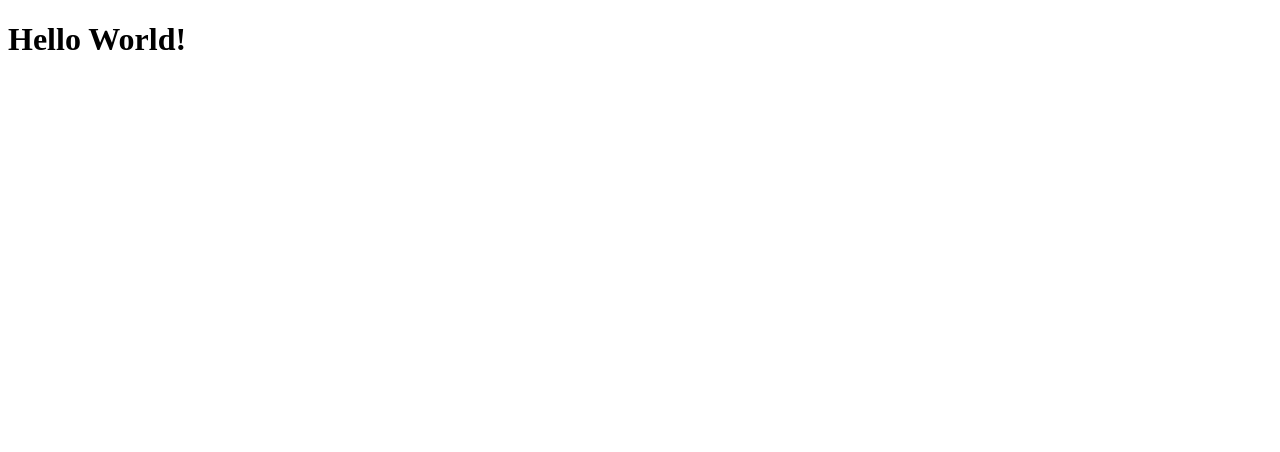
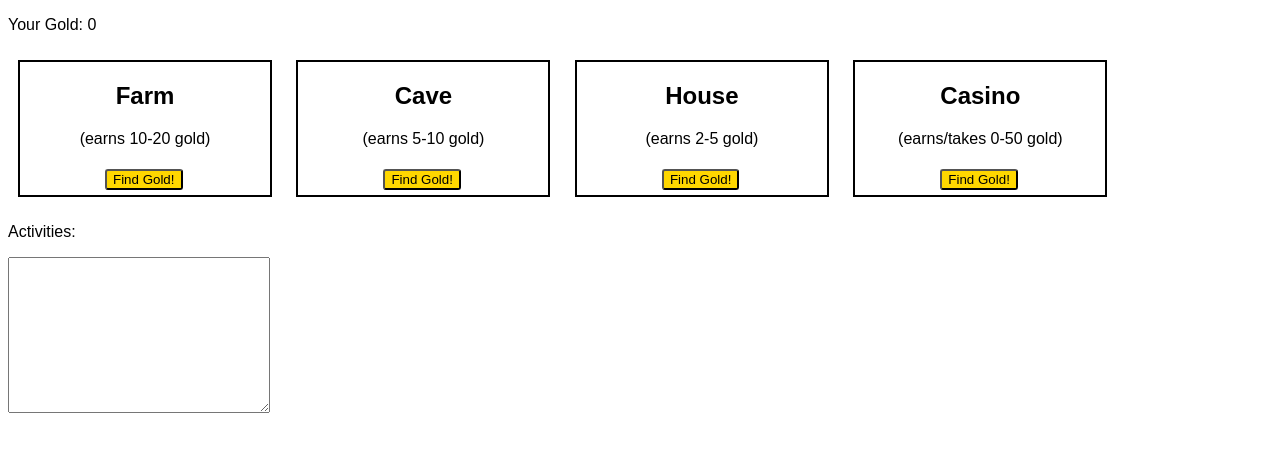
Before and after one commit to dcrawford027/ninja_gold, a Django app: page / in a window 1280 px wide. Before the commit the part shown is almost empty. Shown: the top 452 px of the page. Run offline with Django 3.2, Linux system fonts and the light colour scheme.

Commit message:
completed gold_processing

```diff
--- /dev/null
+++ b/main_app/static/css/style.css
@@ -0,0 +1,20 @@
+body {
+    font-family: Arial, Helvetica, sans-serif;
+}
+
+.card {
+    border: 2px solid black;
+    display: inline-block;
+    width: 250px;
+    margin: 10px;
+}
+
+h2, form p {
+    text-align: center;
+}
+
+button {
+    margin: 5px 85px;
+    background-color: gold;
+    border-radius: 3px;
+}
--- a/main_app/templates/index.html
+++ b/main_app/templates/index.html
@@ -4,8 +4,52 @@
     <meta charset="UTF-8">
     <meta name="viewport" content="width=device-width, initial-scale=1.0">
     <title>Ninja Gold</title>
+    {% load static %}
+    <link rel="stylesheet" href="{% static 'css/style.css' %}">
 </head>
 <body>
-    <h1>Hello World!</h1>
+    <div>
+        <p>Your Gold: {{ request.session.purse }}</p>
+    </div>
+    <div class="card">
+        <form action="process_money" method="POST">
+            {% csrf_token %}
+            <input type="hidden" name="location" value="farm">
+            <h2>Farm</h2>
+            <p>(earns 10-20 gold)</p>
+            <button type="submit">Find Gold!</button>
+        </form>
+    </div>
+    <div class="card">
+        <form action="process_money" method="POST">
+            {% csrf_token %}
+            <input type="hidden" name="location" value="cave">
+            <h2>Cave</h2>
+            <p>(earns 5-10 gold)</p>
+            <button type="submit">Find Gold!</button>
+        </form>
+    </div>
+    <div class="card">
+        <form action="process_money" method="POST">
+            {% csrf_token %}
+            <input type="hidden" name="location" value="house">
+            <h2>House</h2>
+            <p>(earns 2-5 gold)</p>
+            <button type="submit">Find Gold!</button>
+        </form>
+    </div>
+    <div class="card">
+        <form action="process_money" method="POST">
+            {% csrf_token %}
+            <input type="hidden" name="location" value="casino">
+            <h2>Casino</h2>
+            <p>(earns/takes 0-50 gold)</p>
+            <button type="submit">Find Gold!</button>
+        </form>
+    </div>
+    <div>
+        <p>Activities:</p>
+        <textarea name="" id="" cols="30" rows="10"></textarea>
+    </div>
 </body>
 </html>
--- a/main_app/urls.py
+++ b/main_app/urls.py
@@ -2,5 +2,6 @@ from django.urls import path
 from . import views
 
 urlpatterns = [
-    path('', views.index)
+    path('', views.index),
+    path('process_money', views.processMoney)
 ]
--- a/main_app/views.py
+++ b/main_app/views.py
@@ -1,5 +1,26 @@
-from django.shortcuts import render
+from django.shortcuts import render, redirect
+import random
 
 # Create your views here.
 def index(request):
+    if 'purse' not in request.session:
+        request.session['purse'] = 0
+    if 'log' not in request.session:
+        request.session['log'] = []
     return render(request, 'index.html')
+
+def processMoney(request):
+    loc = request.POST['location']
+    if loc == 'farm':
+        request.session['purse'] += random.randint(10, 20)
+    elif loc == 'cave':
+        request.session['purse'] += random.randint(5, 10)
+    elif loc == 'house':
+        request.session['purse'] += random.randint(2, 5)
+    elif loc == 'casino':
+        giveOrTake = random.randint(0, 10) % 2
+        if giveOrTake == 0:
+            request.session['purse'] += random.randint(0, 50)
+        elif giveOrTake == 1:
+            request.session['purse'] -= random.randint(0, 50)
+    return redirect('/')
```
Also changed, not shown: db.sqlite3.
